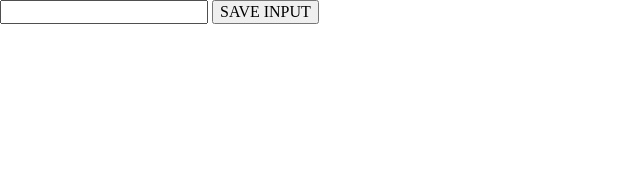
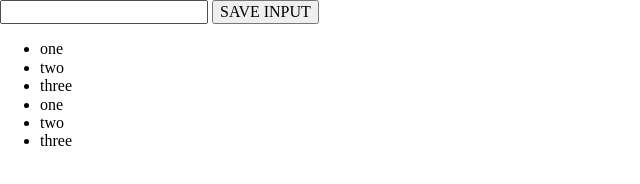
Before and after one commit to zacnation/chrome-extension, a website built with Vite: page index.html in a window 1280 px wide. Shown: the whole page, without its empty margins (0-640 px from the left). Built offline with nearby package versions, Linux system fonts and the light colour scheme.

Commit message:
Add ul + render li elements

```diff
--- a/index.html
+++ b/index.html
@@ -9,6 +9,8 @@
   <body>
     <input type="text" id="input-el" />
     <button id="input-btn">SAVE INPUT</button>
+    <ul id="ul-el"></ul>
+
     <script src="index.js"></script>
   </body>
 </html>
--- a/index.js
+++ b/index.js
@@ -1,8 +1,13 @@
 const inputEl = document.getElementById('input-el');
 const inputBtn = document.getElementById('input-btn');
+const ulEl = document.getElementById('ul-el');
 
-let myLeads = [];
+let myLeads = ['one', 'two', 'three'];
 
 inputBtn.addEventListener('click', () => {
   myLeads.push(inputEl.value);
 });
+
+for (let lead of myLeads) {
+  ulEl.innerHTML += `<li>${lead}</li>`;
+}
```
